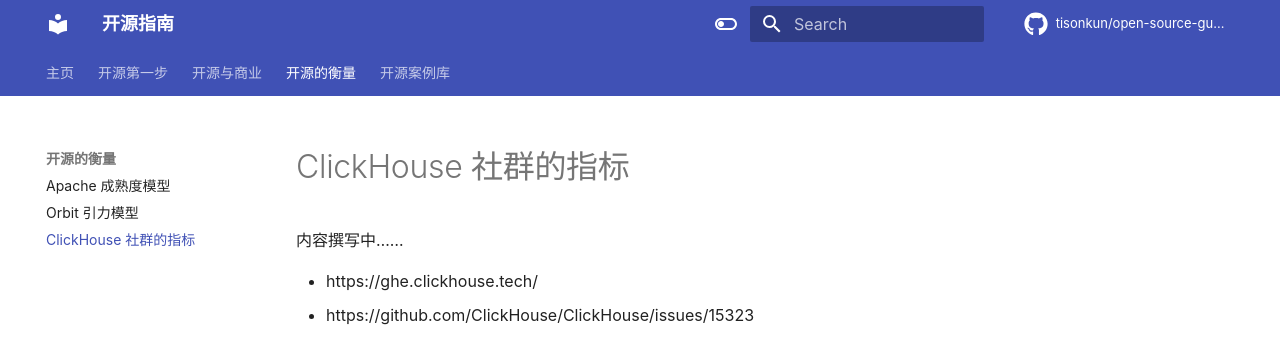
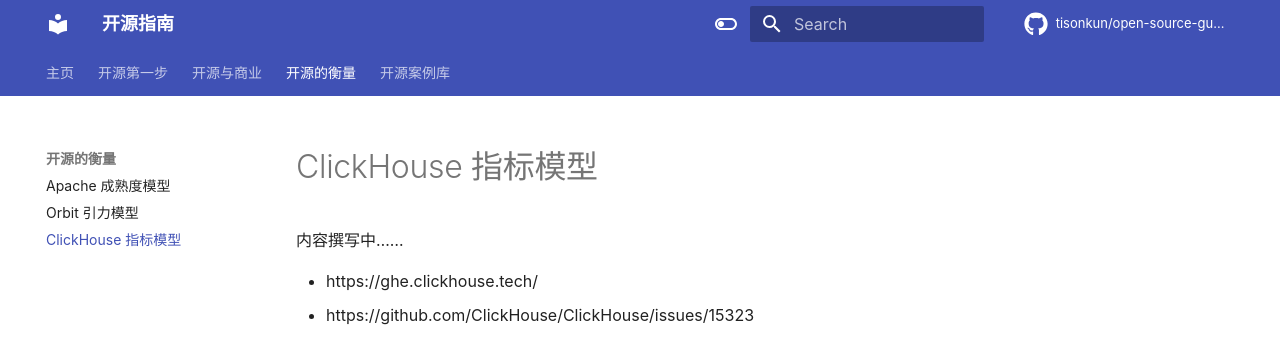
Before and after one commit to tisonkun/open-source-guides, an MkDocs documentation site: the page built from docs/clickhouse-metrics-model.md, in a window 1280 px wide. Shown: the top 339 px of the page. Built offline with MkDocs 1.6.1 and Material for MkDocs 9.7.7, drawn with Linux system fonts in a browser that asks for light colours; some web fonts are replaced; comment, search, counter and statistics services are not loaded.

Commit message:
docs: rename clickhouse metric model post
Signed-off-by: tison <wander4096@gmail.com>

```diff
--- a/docs/clickhouse-community-metrics.md
+++ b/docs/clickhouse-metrics-model.md
@@ -1,4 +1,4 @@
-# ClickHouse 社群的指标
+# ClickHouse 指标模型
 
 内容撰写中……
 
--- a/mkdocs.yml
+++ b/mkdocs.yml
@@ -58,6 +58,6 @@
   - 开源的衡量:
     - Apache 成熟度模型: apache-maturity-model.md
     - Orbit 引力模型: orbit-gravity-model.md
-    - ClickHouse 社群的指标: clickhouse-community-metrics.md
+    - ClickHouse 指标模型: clickhouse-metrics-model.md
   - 开源案例库:
     - Apache 开源社群的经验: the-apache-community.md
```
